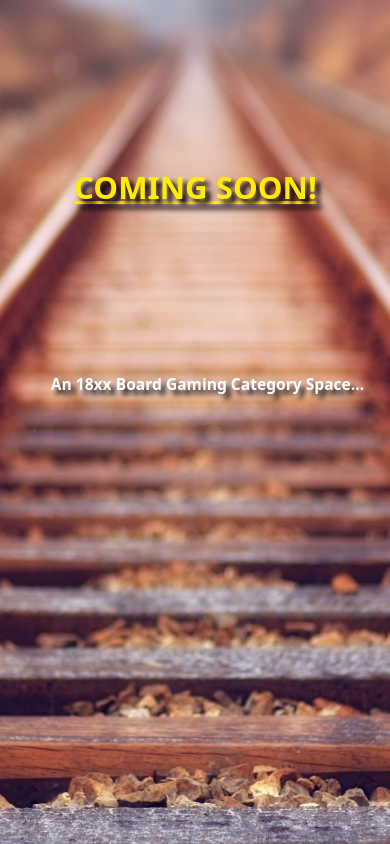
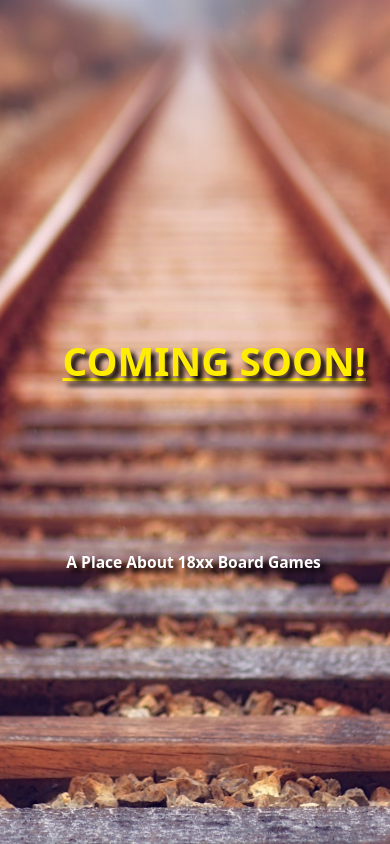
Before and after one commit to Dimitris-kar/rails18, a Flask app: page / in a window 390 px wide; the page is wider, and only the part inside the window is pictured. Run offline with Flask 2, Linux system fonts and the light colour scheme; some libraries are stand-ins or nearby versions.

Commit message:
change phrase

```diff
--- a/static/css/style.css
+++ b/static/css/style.css
@@ -32,7 +32,7 @@ h2 {
     font-size: 4vw;
     font-weight: bold;
     position: relative;
-    left: 13vw;
+    left: 17vw;
     right: auto;
     margin-top: 20vh;
     width: 100%;
@@ -45,4 +45,10 @@ h2 {
     left: 50%;
     margin-left: -512px;   /* 50% */
   }
+
+  h1 {
+    font-size: 10vw;
+    left: 16vw;
+    margin-top: 40vh;
+  }
 }
--- a/templates/index.html
+++ b/templates/index.html
@@ -3,7 +3,7 @@
 {% block content %}
     <img class="bg" src="{{ url_for('static', filename='images/rails.jpg') }}">
     <h1>COMING SOON!</h1>
-    <h2>An 18xx Board Gaming Category Space...</h2>
+    <h2>A Place About 18xx Board Games</h2>
 
 
 
```
